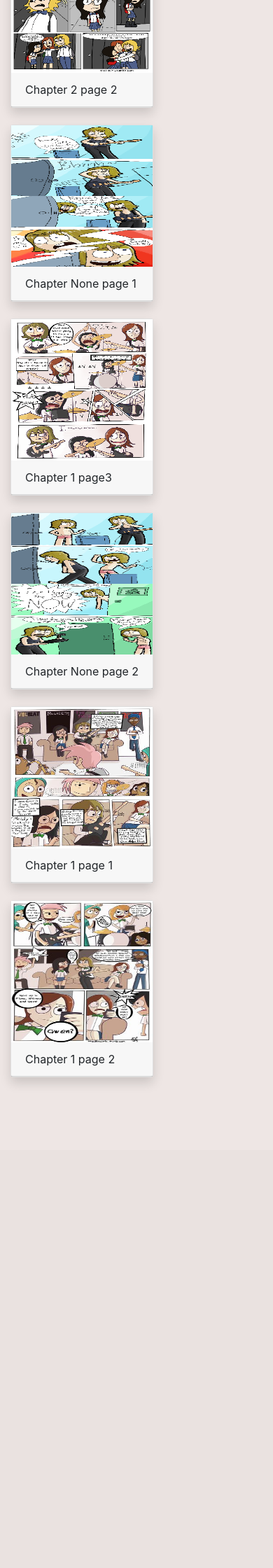
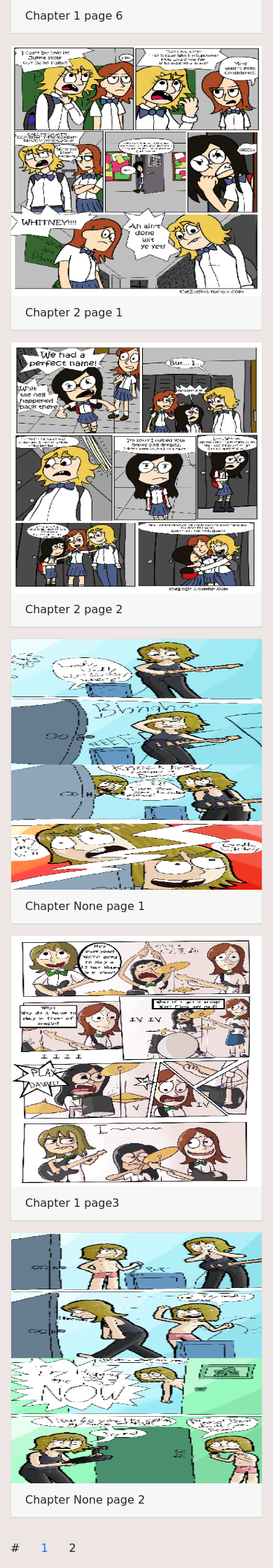
Before and after one commit to i-am-b-soto/The-Engirls-WebComic, a Django app: page /archive/ in a window 390 px wide. Shown: the part 1338-3578 px from the top of the page at 70% size. Before the commit the page ends 2886 px from the top, so only its background shows below. Run offline with Django 3.2, Linux system fonts and the light colour scheme; data comes from the database, SQL or seed files in the repository; both versions use the stored data as it was after the commit; some libraries are stand-ins or nearby versions; some web fonts are replaced.

Commit message:
Continued work on Archive page

```diff
--- a/comics/templates/comics/comic_archive.html
+++ b/comics/templates/comics/comic_archive.html
@@ -8,21 +8,25 @@
 
   	<div class ="container py-5">
   		<!-- Pictures -->
-		<div class="row">
 			<div class = "card-deck">
 			{% if comics %}
 				{% for comic in comics %}
+					{{ counter.increment }}
+					{% if counter.count|divisibleby:4 %}
 
-				<div class="col-sm-4 col-md-3 col-lg-3">
-
-					<div class="card mb-4 shadow">
-						<div class="view overlay">
+						<!-- Wrap
+						<div class="w-100 d-none d-sm-block d-md-none"></div>
+					-->
+					{% endif %}
+				<!--<div class="col-sm-4 col-md-3 col-lg-3"> -->
+					<div class="w-100 d-none d-sm-block d-md-none"></div>
+					<div class="card mb-4shadow">
 							<div class="embed-responsive embed-responsive-1by1">
 								<a href="{% url 'view_panel' comic_pk=comic.pk %}">
 									{% if comic.thumbnail %}
 	     								<img alt="Card image cap" class="embed-responsive-item" src="{{ comic.thumbnail.url }}" />
+
 									{% else %}
-
 										<div class = "col text-center">
 											<h5 class= "engirls_font_large"> No image available</h5>
 										</div>
@@ -30,47 +34,49 @@
 									{% endif %}
 	     						</a>
 	  						</div>
-	  					</div>
 	  					<div class = "card-header">
-							<div class="engirls_font_normal">
+							<div class="engirls_font_norm">
 								{{ comic.title }}
 							</div>
 						</div>
 					</div>
-				</div>
+				<!-- </div> -->
 				{% endfor %}
 				</div>
 			{% else %}
-
+				<div class = row>
 	        		<div class = "col"></div>
 	       		    <div class = "col my-4 text-center">
 	         		 <p class = "lead engirls_font_large"> Looks like you don't have any comics! Upload some? </p>
 	        		</div>
 	        		<div class = "col"></div>
+        		</div>
 			{% endif %}
-		</div>
+
 	<!-- row -->
 
-	<div class = "row">
-	<!-- Pagination -->
-	<div class= "py-3">
-	  <nav aria-label="Page navigation">
+	<div class = "row py-3">
 	    <div class="pagination">
+	    	<div class = col-xs-4></div>
 	      {% if comics.paginator.num_pages > 1 %}
+	      	<div class = "col-xs-4 col-md-4 col-lg-4 engirls_font_norm">
+		      	#
+		     </div>
 				{% for num in comics.paginator.page_range %}
-				<div class = "col-2">
+					<div class = "col-xs-2 col md-3 col-lg-4 engirls_font_norm">
 						{% if comics.number == num %}
-						<a class="active pagination_submit"><a href="" >{{ num }}</a>
+							<a class="active pagination_submit"><a href="" >{{ num }}</a></a>
 						{% else %}
 							<a class="pagination_submit">{{ num }}</a>
 						{% endif %}
 					</div>
 				{% endfor %}
+			</div>
 		{% endif %}
 		</div>
-	  </nav>
+
    </div>
-</div>
+
 </div>
 <!-- container-->
 
--- a/comics/views.py
+++ b/comics/views.py
@@ -11,6 +11,19 @@ from django.template import loader, RequestContext
 from django.conf import settings
 from django.db.models import F
 from dal import autocomplete
+
+
+""" Counter class used for django templates """
+class Counter:
+    count = 0
+
+    def increment(self):
+        self.count = self.count +1
+        return ''
+
+    def decrement(self):
+        self.count = self.count -1
+        return ''
 
 
 # View for most recent comic
@@ -58,6 +71,7 @@ class SeriesAutocomplete(autocomplete.Select2ListView):
 """ View_archive """
 def view_archive(request, page =1):
 	allComicPanels = ComicPanel.objects.all().order_by("-uploadTime")
+
 	# TODO: Create this
 	form = ArchiveSearchForm()
 	if request.method == 'POST':
@@ -83,7 +97,7 @@ def view_archive(request, page =1):
 				allpictures = allComicPanels.filter(series=tag)
 				#page = 1
 
-	paginator = Paginator(allComicPanels, 10)
+	paginator = Paginator(allComicPanels, 8)
 	try:
 		comics = paginator.page(page)
 	except PageNotAnInteger:
@@ -93,7 +107,8 @@ def view_archive(request, page =1):
 
 	return render(request, 'comics/comic_archive.html',context = {
 			'comics': comics,
-			'form': form})
+			'form': form,
+			'counter':Counter()})
 
 
 # View for specific comic
--- a/static/comics/style.css
+++ b/static/comics/style.css
@@ -18,7 +18,6 @@
 
 .engirls_font_norm{
 	font-family: 'Neucha', cursive;
-	font-size: 25px;
 }
 
 .engirls_font_large{
```
Also changed, not shown: db.sqlite3. Lines whose indentation alone changed are shown as unchanged.
